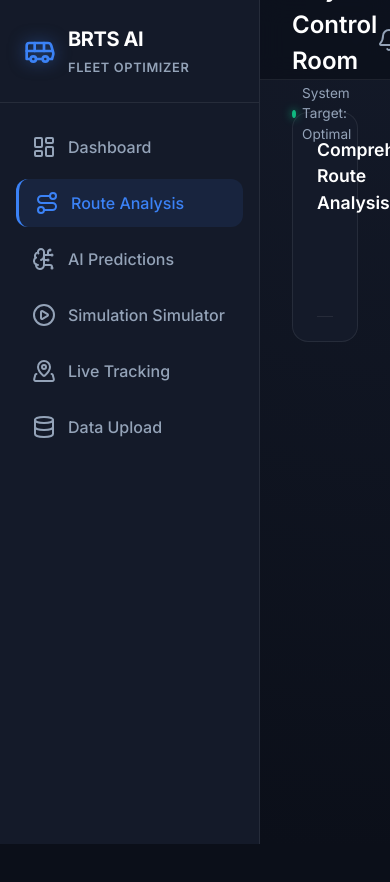
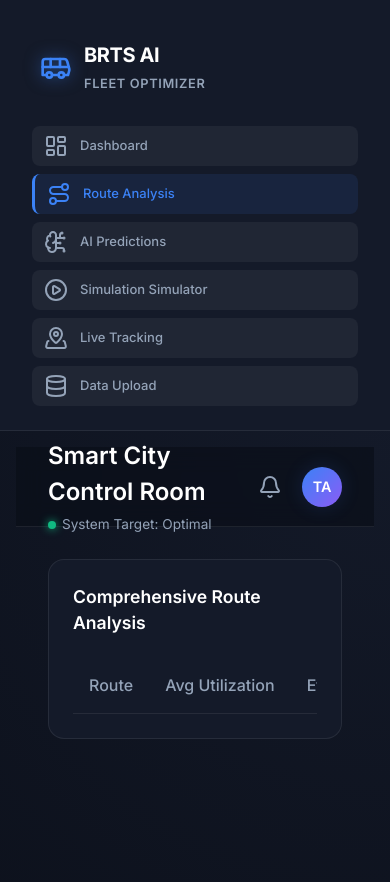
Before and after one commit to Prinnsh/RouteX, a plain HTML site: page index.html in a window 390 px wide. Both pictures are taken after a click on the link "Route Analysis". Before the commit the page ends 844 px from the top, so only its background shows below. Drawn offline with nearby package versions, Linux system fonts and the light colour scheme.

Commit message:
Mobile responsiveness and Cloud API fix

```diff
--- a/js/app.js
+++ b/js/app.js
@@ -1,7 +1,6 @@
-// Setup Dynamic Global API Core Connection Endpoint
-const API_BASE_URL = (window.location.hostname === 'localhost' || window.location.hostname === '127.0.0.1' || window.location.hostname === '')
-    ? 'http://127.0.0.1:5000'
-    : 'https://brts-ai-fleet-backend.onrender.com'; // Waitress/Gunicorn Remote Container
+// Force all fetch requests securely to the cloud production instance API natively,
+// ensuring execution globally irrespective of local dev or Android file host environments.
+const API_BASE_URL = 'https://routex-rscc.onrender.com';
 
 // Global State
 let globalData = [];
@@ -97,7 +96,7 @@ function handleCSVUpload(event) {
     if (!file) return;
 
     const reader = new FileReader();
-    reader.onload = async function(e) {
+    reader.onload = async function (e) {
         const text = e.target.result;
         // Simple parsing logic assuming basic comma delimiter without internal quotes
         const lines = text.split('\n');
@@ -271,8 +270,8 @@ function updateCharts() {
 
     let optimal = 0, over = 0, under = 0;
     analyzedRoutesData.forEach(r => {
-        if(r.status==='Optimal') optimal++;
-        else if(r.status==='Overloaded') over++;
+        if (r.status === 'Optimal') optimal++;
+        else if (r.status === 'Overloaded') over++;
         else under++;
     });
 
@@ -329,7 +328,7 @@ function updateRouteTable() {
                 <td><span class="badge ${badgeClass}">${route.utilization}% (${route.status})</span></td>
                 <td>${route.efficiencyScore}/100</td>
                 <td>${reliabStatus} (${route.reliabilityScore})</td>
-                <td style="color: ${action==='Add Capacity' ? 'var(--status-red)' : (action==='Reduce Fleet' ? 'var(--status-yellow)' : 'var(--text-secondary)')}">
+                <td style="color: ${action === 'Add Capacity' ? 'var(--status-red)' : (action === 'Reduce Fleet' ? 'var(--status-yellow)' : 'var(--text-secondary)')}">
                     ${action}
                 </td>
             </tr>
@@ -349,11 +348,11 @@ function updateRouteTable() {
 }
 
 function showRouteDrillDown(routeId) {
-    if(!charts.trend) return;
+    if (!charts.trend) return;
 
     // Group records by bucket hour (6AM..8PM)
-    const demandByHour = { '6':0, '8':0, '10':0, '12':0, '14':0, '16':0, '18':0, '20':0 };
-    let countByHour = { '6':0, '8':0, '10':0, '12':0, '14':0, '16':0, '18':0, '20':0 };
+    const demandByHour = { '6': 0, '8': 0, '10': 0, '12': 0, '14': 0, '16': 0, '18': 0, '20': 0 };
+    let countByHour = { '6': 0, '8': 0, '10': 0, '12': 0, '14': 0, '16': 0, '18': 0, '20': 0 };
 
     globalData.forEach(row => {
         if (row.route_id === routeId) {
@@ -376,7 +375,7 @@ function showRouteDrillDown(routeId) {
 
     // Get realistic Averages representing historic demand
     const dataPoints = Object.keys(demandByHour).map(key => {
-        if (countByHour[key]===0) return 0;
+        if (countByHour[key] === 0) return 0;
         return Math.floor(demandByHour[key] / countByHour[key]);
     });
 
@@ -454,11 +453,11 @@ function handleExportPDF() {
     element.style.borderRadius = '12px';
 
     const opt = {
-        margin:       0.5,
-        filename:     `BRTS_AI_Simulation_Directive_${new Date().toISOString().split('T')[0]}.pdf`,
-        image:        { type: 'jpeg', quality: 0.98 },
-        html2canvas:  { scale: 2, backgroundColor: '#0B0F19' }, // deep dark base
-        jsPDF:        { unit: 'in', format: 'letter', orientation: 'portrait' }
+        margin: 0.5,
+        filename: `BRTS_AI_Simulation_Directive_${new Date().toISOString().split('T')[0]}.pdf`,
+        image: { type: 'jpeg', quality: 0.98 },
+        html2canvas: { scale: 2, backgroundColor: '#0B0F19' }, // deep dark base
+        jsPDF: { unit: 'in', format: 'letter', orientation: 'portrait' }
     };
 
     html2pdf().set(opt).from(element).save().then(() => {
--- a/styles.css
+++ b/styles.css
@@ -570,9 +570,95 @@ body {
     100% { box-shadow: 0 0 0 0 rgba(239, 68, 68, 0); }
 }
 
-/* Responsive */
+/* Responsive Constraints */
 @media (max-width: 1024px) {
-    .dashboard-grid {
+    .dashboard-grid, .ai-panel-grid, .charts-grid {
         grid-template-columns: 1fr;
     }
 }
+
+@media (max-width: 768px) {
+    .layout {
+        flex-direction: column;
+    }
+
+    .sidebar {
+        width: 100vw;
+        height: auto;
+        padding: 16px;
+        display: flex;
+        flex-direction: column;
+        border-right: none;
+        border-bottom: 1px solid var(--border-color);
+    }
+
+    .brand {
+        margin-bottom: 0px;
+        padding-bottom: 0px;
+        border-bottom: none;
+    }
+
+    .nav-menu {
+        display: flex;
+        overflow-x: auto;
+        gap: 8px;
+        width: 100%;
+        margin-top: 12px;
+        padding-bottom: 8px;
+    }
+
+    .nav-item {
+        padding: 8px 12px;
+        font-size: 13px;
+        white-space: nowrap;
+        background: rgba(255, 255, 255, 0.05);
+        border-radius: 8px;
+    }
+
+    .main-content {
+        height: auto;
+        min-height: calc(100vh - 120px);
+        padding: 16px;
+        overflow-y: visible;
+    }
+
+    .topbar {
+        flex-direction: column;
+        align-items: flex-start;
+        gap: 12px;
+    }
+
+    .kpi-grid {
+        grid-template-columns: 1fr;
+    }
+
+    .kpi-card {
+        margin-bottom: 12px;
+    }
+
+    .btn {
+        width: 100%;
+        justify-content: center;
+        margin-top: 8px;
+    }
+
+    #route-table {
+        display: block;
+        overflow-x: auto;
+        white-space: nowrap;
+    }
+
+    .chart-wrapper {
+        min-height: 250px;
+    }
+
+    .sim-controls {
+        flex-direction: column;
+    }
+
+    /* Ensure maps resize tightly */
+    .view-section {
+        height: auto !important;
+        min-height: 500px;
+    }
+}
```
